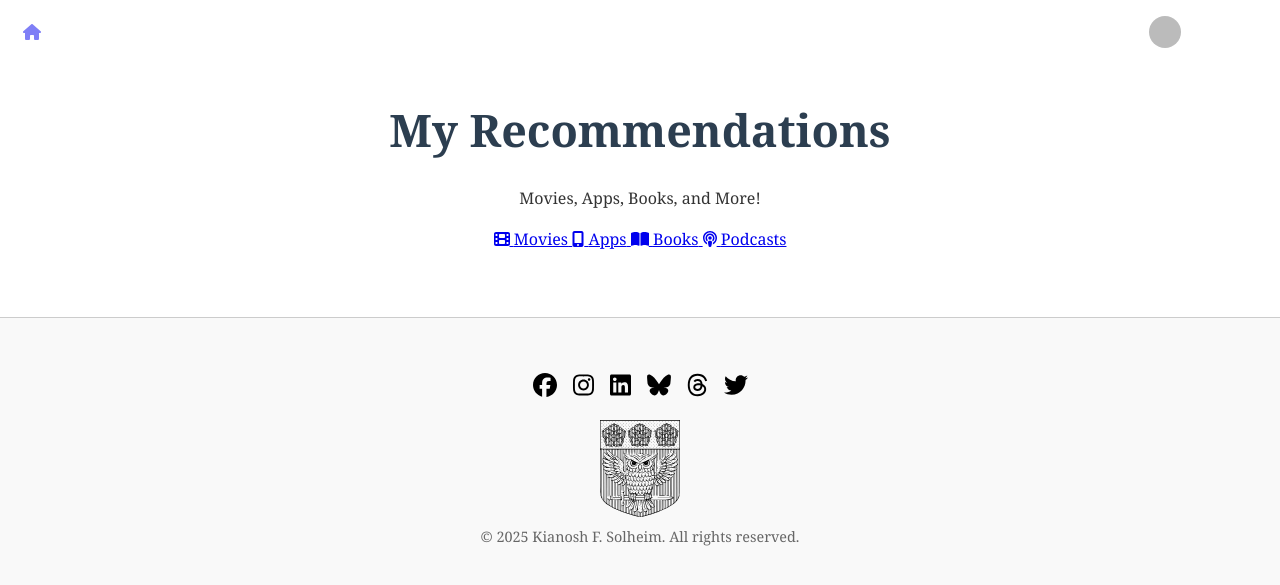
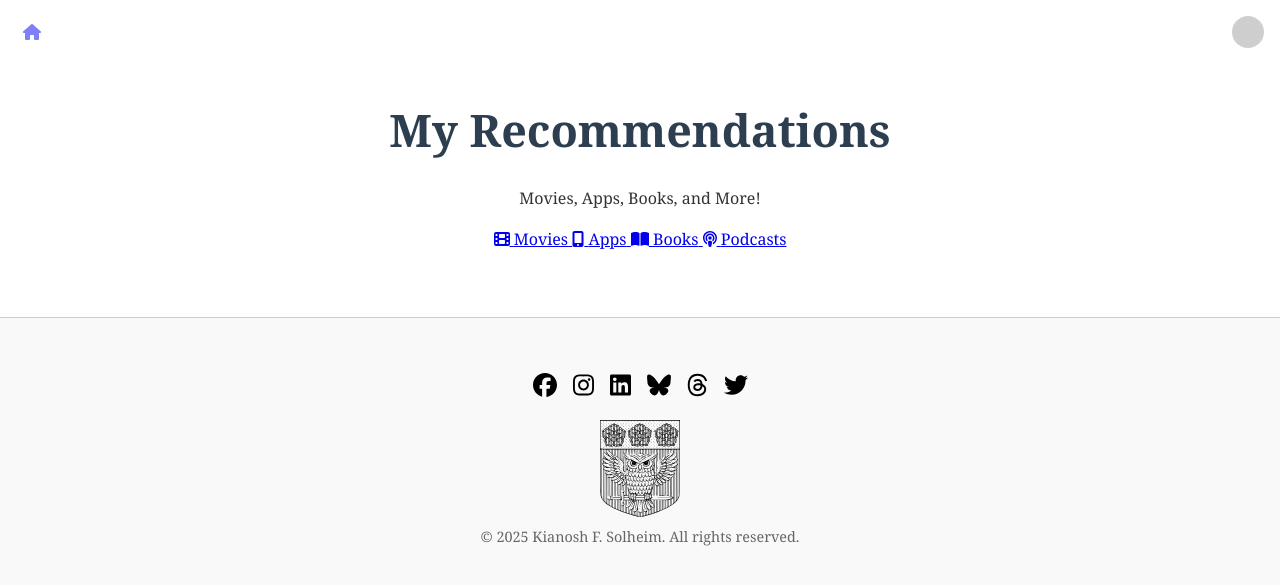
Before and after one commit to Kianosh-Solheim/website, a Jekyll site: the page built from Recommendations.html, in a window 1280 px wide. Shown: the top 585 px of the page. Built offline with Jekyll 4.4.1, drawn with Linux system fonts in a browser that asks for light colours; grey boxes are pictures that could not be loaded.

Commit message:
Update language-toggle.html

```diff
--- a/_includes/language-toggle.html
+++ b/_includes/language-toggle.html
@@ -1,48 +1,70 @@
-<!-- Language Toggle Include -->
-<!-- Include this partial at the top of your layout or pages -->
+<style>
+  /* Language toggle styles (from your CV page) */
+  .lang-toggle-wrapper {
+    position: fixed;
+    top: 1rem;
+    right: 1rem;
+    display: flex;
+    flex-direction: column;
+    align-items: center;
+    z-index: 9999;
+  }
+  .lang-toggle {
+    background: transparent;
+    color: transparent;
+    border: none;
+    border-radius: 50%;
+    width: 2rem;
+    height: 2rem;
+    cursor: pointer;
+    background-repeat: no-repeat;
+    background-position: center;
+    background-size: cover;
+    opacity: 0.5;
+    transition: transform 0.4s ease, box-shadow 0.4s ease, opacity 0.4s ease;
+    z-index: 9999;
+  }
+  .lang-toggle:hover {
+    transform: rotate(360deg) scale(1.2);
+    box-shadow: 0 0 12px rgba(0,0,0,0.2);
+    opacity: 1;
+  }
+  .lang-label {
+    position: absolute;
+    top: 2.5rem;
+    left: 50%;
+    transform: translateX(-50%);
+    white-space: nowrap;
+    z-index: 10000;
+    margin-top: 0.3rem;
+    background: rgba(0, 0, 0, 0.75);
+    color: white;
+    padding: 0.2rem 0.5rem;
+    border-radius: 4px;
+    font-size: 0.7rem;
+    opacity: 0;
+    transition: opacity 0.3s ease, transform 0.3s ease;
+    pointer-events: none;
+  }
+  .lang-toggle-wrapper:hover .lang-label {
+    opacity: 1;
+    transform: translateX(-50%) translateY(0);
+  }
+</style>
+
 <div class="lang-toggle-wrapper">
-  <button onclick="toggleLanguage()" title="Change Language" class="lang-toggle"></button>
+  <button onclick="toggleLanguage()" class="lang-toggle" title="Change Language"></button>
   <div class="lang-label" id="langLabel">Change Language</div>
 </div>
 
 <script>
-  // Toggle between English ('en') and Norwegian ('no')
   function toggleLanguage() {
-    const currentLang = localStorage.getItem('lang') || 'en';
-    const newLang = currentLang === 'en' ? 'no' : 'en';
-    localStorage.setItem('lang', newLang);
-
-    document.querySelectorAll('[data-en], [data-no]').forEach(el => {
-      if (el.tagName === 'INPUT' || el.tagName === 'TEXTAREA') {
-        el.placeholder = el.getAttribute(`data-${newLang}`);
-      } else {
-        el.textContent = el.getAttribute(`data-${newLang}`);
-      }
-    });
-    updateFlag(newLang);
+    const current = localStorage.getItem('lang') || 'en';
+    const next = current === 'en' ? 'no' : 'en';
+    localStorage.setItem('lang', next);
+    applyLanguage(next);
   }
-
-  // Update the flag icon and tooltip
-  function updateFlag(lang) {
-    const label = document.getElementById('langLabel');
-    if (label) {
-      label.textContent =
-        lang === 'en'
-          ? 'Change Language to Norwegian'
-          : 'Change Language to English';
-    }
-    const button = document.querySelector('button[onclick="toggleLanguage()"]');
-    if (button) {
-      const flagUrl = lang === 'en'
-        ? 'https://upload.wikimedia.org/wikipedia/commons/d/d9/Flag_of_Norway.svg'
-        : 'https://flagcdn.com/gb.svg';
-      button.style.backgroundImage = `url(${flagUrl})`;
-    }
-  }
-
-  // Initialize language on page load
-  document.addEventListener('DOMContentLoaded', () => {
-    const lang = localStorage.getItem('lang') || 'en';
+  function applyLanguage(lang) {
     document.querySelectorAll('[data-en], [data-no]').forEach(el => {
       if (el.tagName === 'INPUT' || el.tagName === 'TEXTAREA') {
         el.placeholder = el.getAttribute(`data-${lang}`);
```
Also changed, not shown: other parts of _includes/language-toggle.html (+13 -0 lines).
